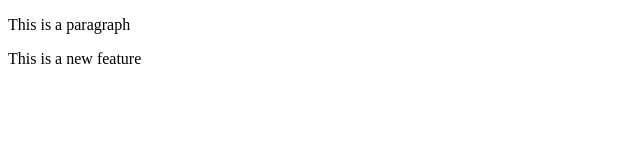
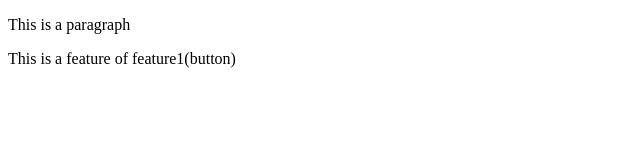
Before and after one commit to AimanShowkat23/local-repo, a plain HTML site: page index.html in a window 1280 px wide. Shown: the whole page, without its empty margins (0-640 px from the left). Drawn offline with Linux system fonts and the light colour scheme.

```diff
--- a/index.html
+++ b/index.html
@@ -7,6 +7,6 @@
 </head>
 <body>
     <p>This is a paragraph</p>
-    <p>This is a new feature</p>
+    <p>This is a feature of feature1(button) </p>
 </body>
 </html>
```
